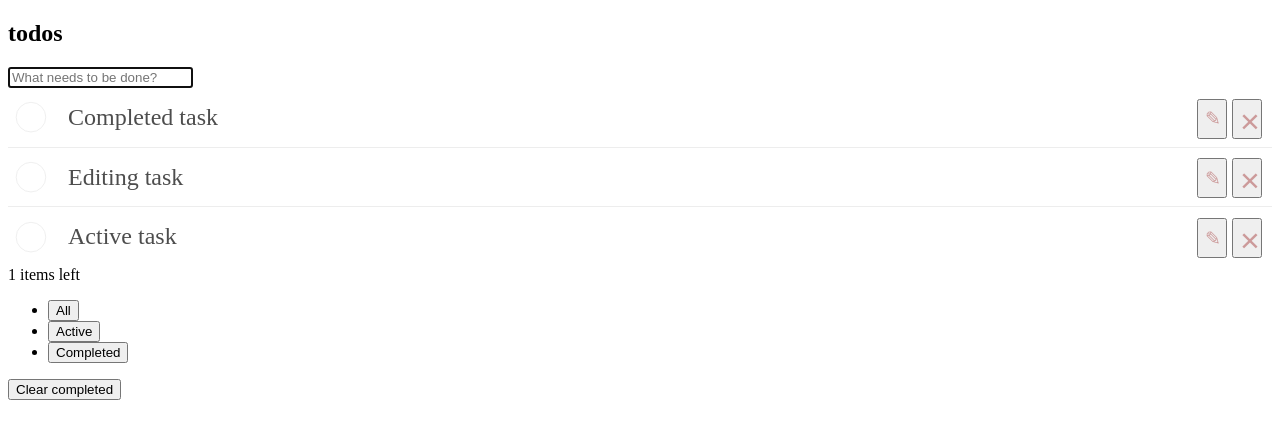
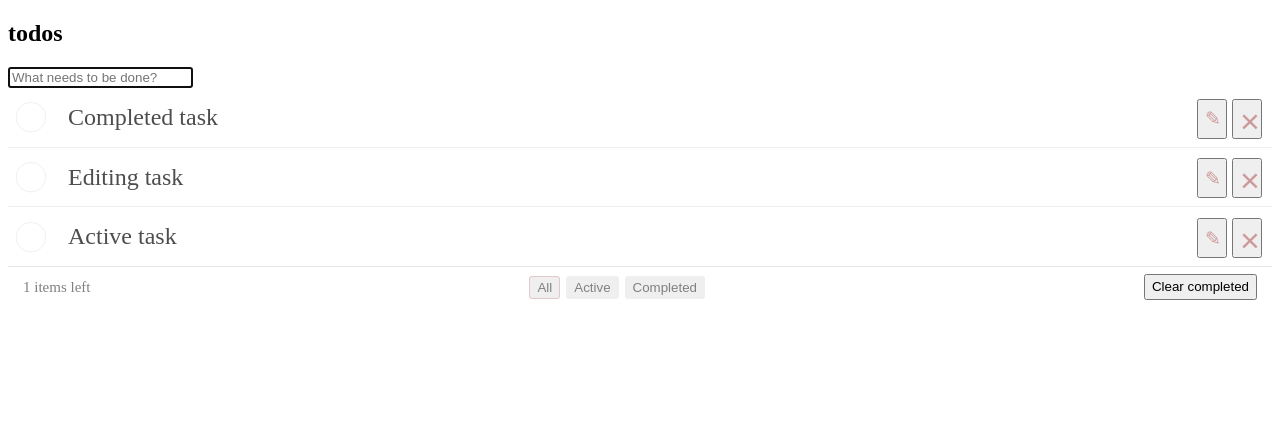
Before and after one commit to ninelamericanel/todoWithTS, a React (Create React App) app: page / in a window 1280 px wide. Shown: the top 438 px of the page. Built offline with nearby package versions, Linux system fonts and the light colour scheme.

Commit message:
added style for footer component

```diff
--- a/src/components/footer/style.css
+++ b/src/components/footer/style.css
@@ -0,0 +1,82 @@
+.footer {
+    display: flex;
+    justify-content: space-between;
+    align-items: center;
+    padding: 10px 15px;
+    height: 20px;
+    text-align: center;
+    font-size: 15px;
+    border-top: 1px solid #e6e6e6;
+    color: gray;
+}
+
+.footer:before {
+    content: '';
+    position: absolute;
+    z-index: -1;
+    right: 0;
+    bottom: 0;
+    left: 0;
+    height: 50px;
+    overflow: hidden;
+    box-shadow: 0 1px 1px rgba(0, 0, 0, 0.2),
+    0 8px 0 -3px #f6f6f6,
+    0 9px 1px -3px rgba(0, 0, 0, 0.2),
+    0 16px 0 -6px #f6f6f6,
+    0 17px 2px -6px rgba(0, 0, 0, 0.2);
+}
+
+.todo-count {
+    text-align: left;
+}
+
+.todo-count strong {
+    font-weight: 300;
+}
+
+.filters {
+    margin: 0;
+    padding: 0;
+    list-style: none;
+    right: 0;
+    left: 0;
+}
+
+.filters li {
+    display: inline;
+    cursor: default;
+}
+
+.filters li button {
+    display: inline-block;
+    color: inherit;
+    margin: 3px;
+    padding: 3px 7px;
+    text-decoration: none;
+    border: 1px solid transparent;
+    border-radius: 3px;
+}
+
+.filters li button:not(.selected) {
+    cursor: pointer;
+}
+
+.filters li:hover button {
+    border-color: rgba(175, 47, 47, 0.1);
+}
+
+.filters li button.selected {
+    border-color: rgba(175, 47, 47, 0.2);
+}
+
+.clear-completed,
+html .clear-completed:active {
+    position: relative;
+    line-height: 20px;
+    text-decoration: none;
+    cursor: pointer;
+}
+
+.clear-completed:hover {
+    text-decoration: underline;
+}
```
